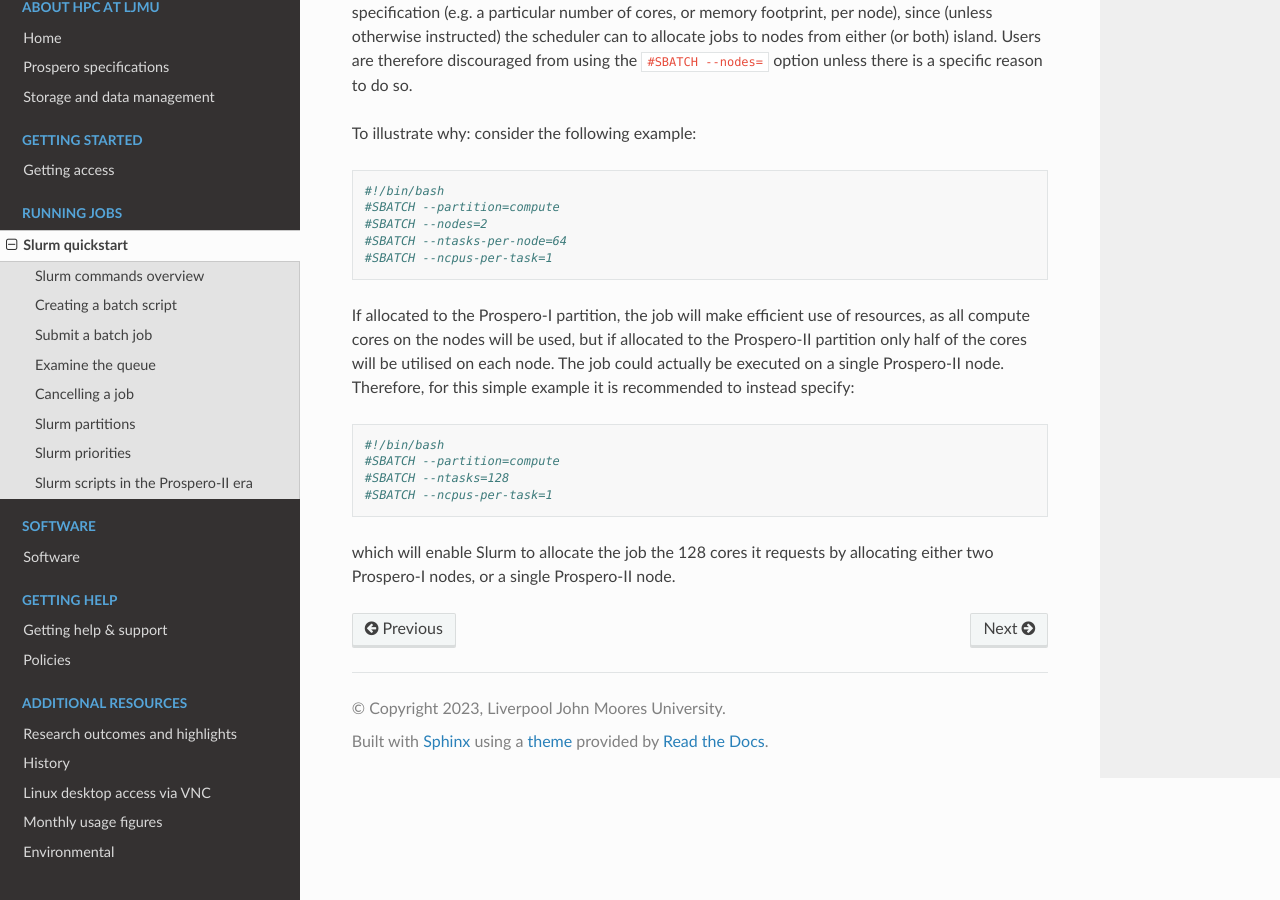
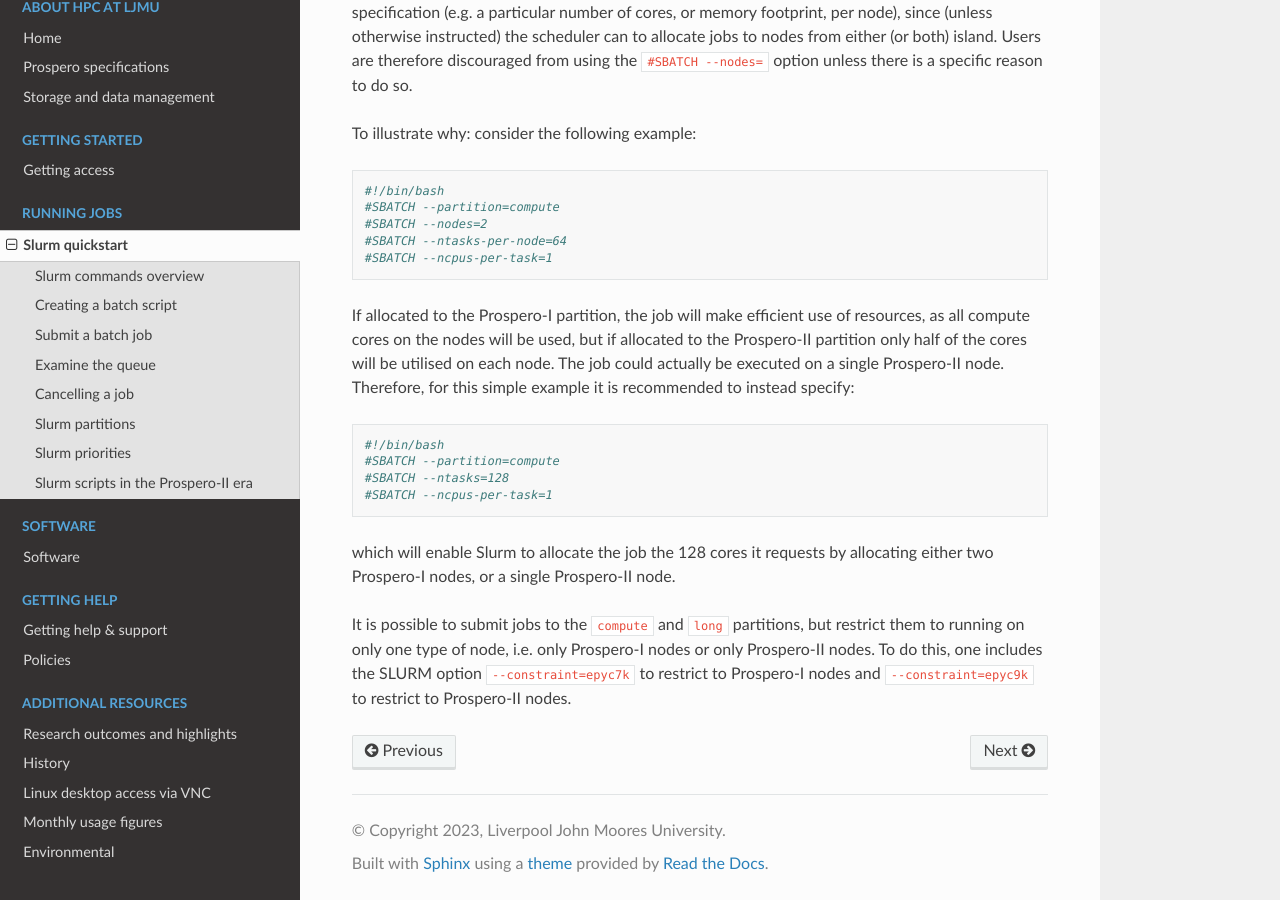
Before and after one commit to astrcrai/prospero-docs, a Sphinx documentation site: the page built from docs/source/scheduler.rst, in a window 1280 px wide and 900 px high, scrolled down 5028 px. Built offline with Sphinx 7.4.7 and the Read the Docs theme 3.1.0, drawn with Linux system fonts in a browser that asks for light colours.

Commit message:
Update scheduler.rst

```diff
--- a/docs/source/scheduler.rst
+++ b/docs/source/scheduler.rst
@@ -218,3 +218,5 @@ If allocated to the Prospero-I partition, the job will make efficient use of res
     #SBATCH --ncpus-per-task=1
 
 which will enable Slurm to allocate the job the 128 cores it requests by allocating either two Prospero-I nodes, or a single Prospero-II node.
+
+It is possible to submit jobs to the ``compute`` and ``long`` partitions, but restrict them to running on only one type of node, i.e. only Prospero-I nodes or only Prospero-II nodes. To do this, one includes the SLURM option ``--constraint=epyc7k`` to restrict to Prospero-I nodes and ``--constraint=epyc9k`` to restrict to Prospero-II nodes.
```
